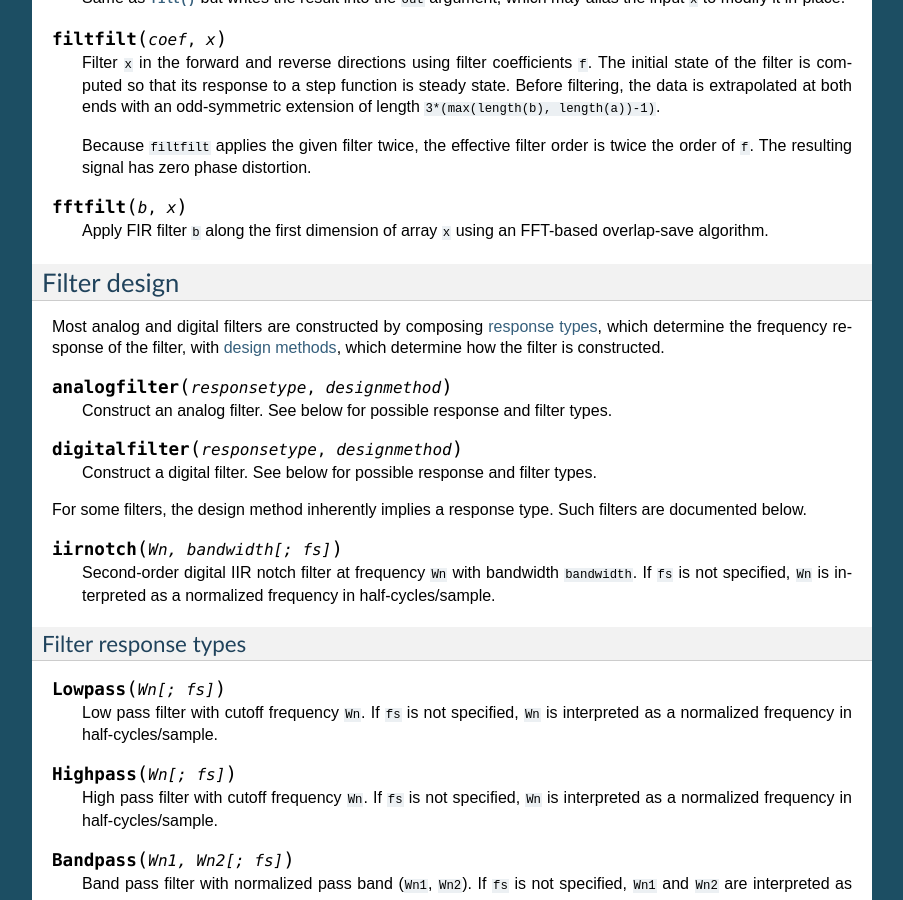
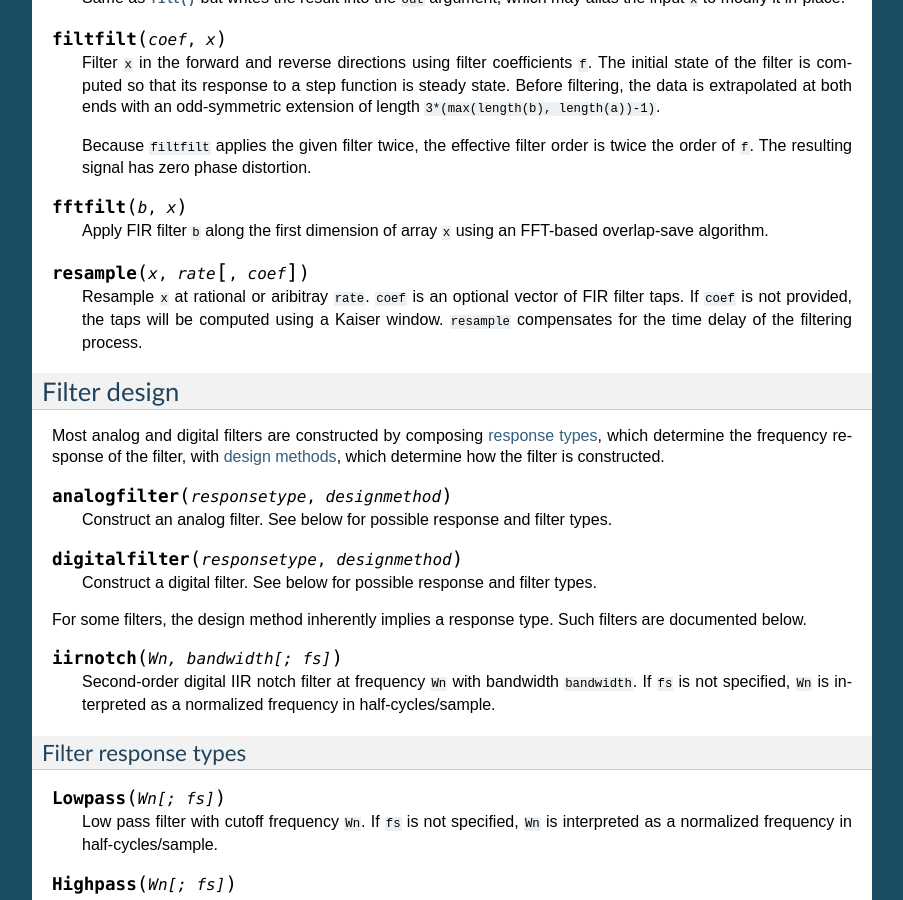
Before and after one commit to JuliaDSP/DSP.jl, a Sphinx documentation site: the page built from doc/filters.rst, in a window 1280 px wide and 900 px high, scrolled down 1832 px. Shown: the whole window, without its empty margins (198-1101 px from the left). Built offline with Sphinx 7.4.7, drawn with Linux system fonts in a browser that asks for light colours; formulas are drawn with MathJax 3.

Commit message:
Added documentation for `resample`

```diff
--- a/doc/filters.rst
+++ b/doc/filters.rst
@@ -131,6 +131,13 @@ Filter application
 
     Apply FIR filter ``b`` along the first dimension of array ``x``
     using an FFT-based overlap-save algorithm.
+
+.. function:: resample(x, rate[, coef])
+
+    Resample ``x`` at rational or aribitray ``rate``.
+    ``coef`` is an optional vector of FIR filter taps. If ``coef``
+    is not provided, the taps will be computed using a Kaiser window.
+    ``resample`` compensates for the time delay of the filtering process.
 
 
 Filter design
```
